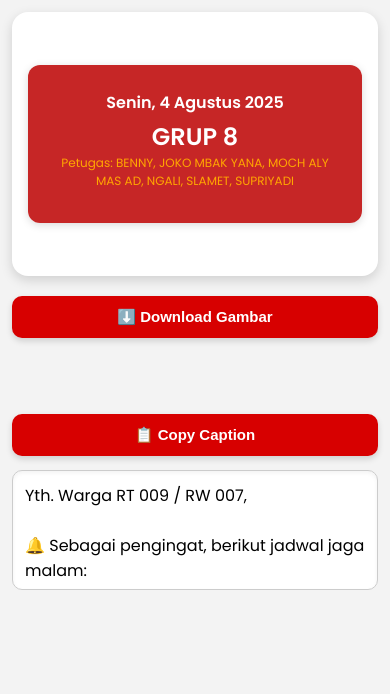
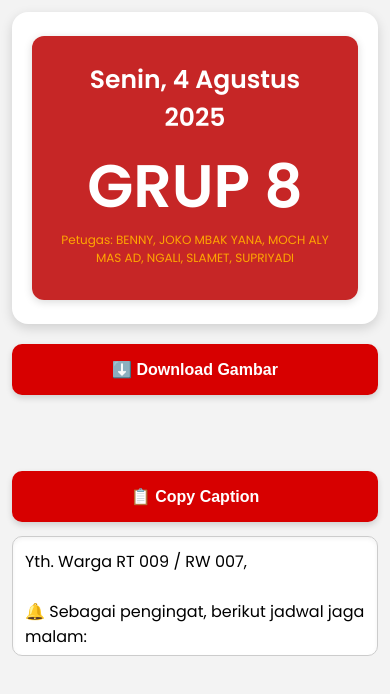
Before and after one commit to ertesembilanerwetujuh/jadwalrondamalam, a plain HTML site: page index.html in a window 390 px wide. Drawn offline with nearby package versions, Linux system fonts and the light colour scheme.

Commit message:
Update style.css

```diff
--- a/style.css
+++ b/style.css
@@ -117,7 +117,7 @@ body, html {
 /* Tombol Aksi */
 button {
   margin-top: 20px;
-  padding: 30px;
+  padding: 16px;
   font-size: 16px;
   border: none;
   border-radius: 10px;
@@ -160,33 +160,20 @@ textarea {
 @media (max-width: 400px) {
   .bg-container {
     padding: 12px;
-    gap: 40px;
+    gap: 60px;
   }
 
   .with-bg {
-    padding: 12px 16px;
-    min-height: 240px;
-  }
-
-  .title,
-  .judul-box h1 {
-    font-size: 22px;
-  }
-
-  #tanggal {
-    font-size: 16px;
+    padding: 16px 20px;
+    min-height: 280px;
   }
 
   #grup {
-    font-size: 24px;
-  }
-
-  #petugas {
-    font-size: 12px;
+    font-size: 60px; /* Kurangi sedikit agar tidak overflow */
   }
 
   button {
-    font-size: 15px;
-    padding: 12px;
+    padding: 16px;
+    font-size: 16px;
   }
 }
```
